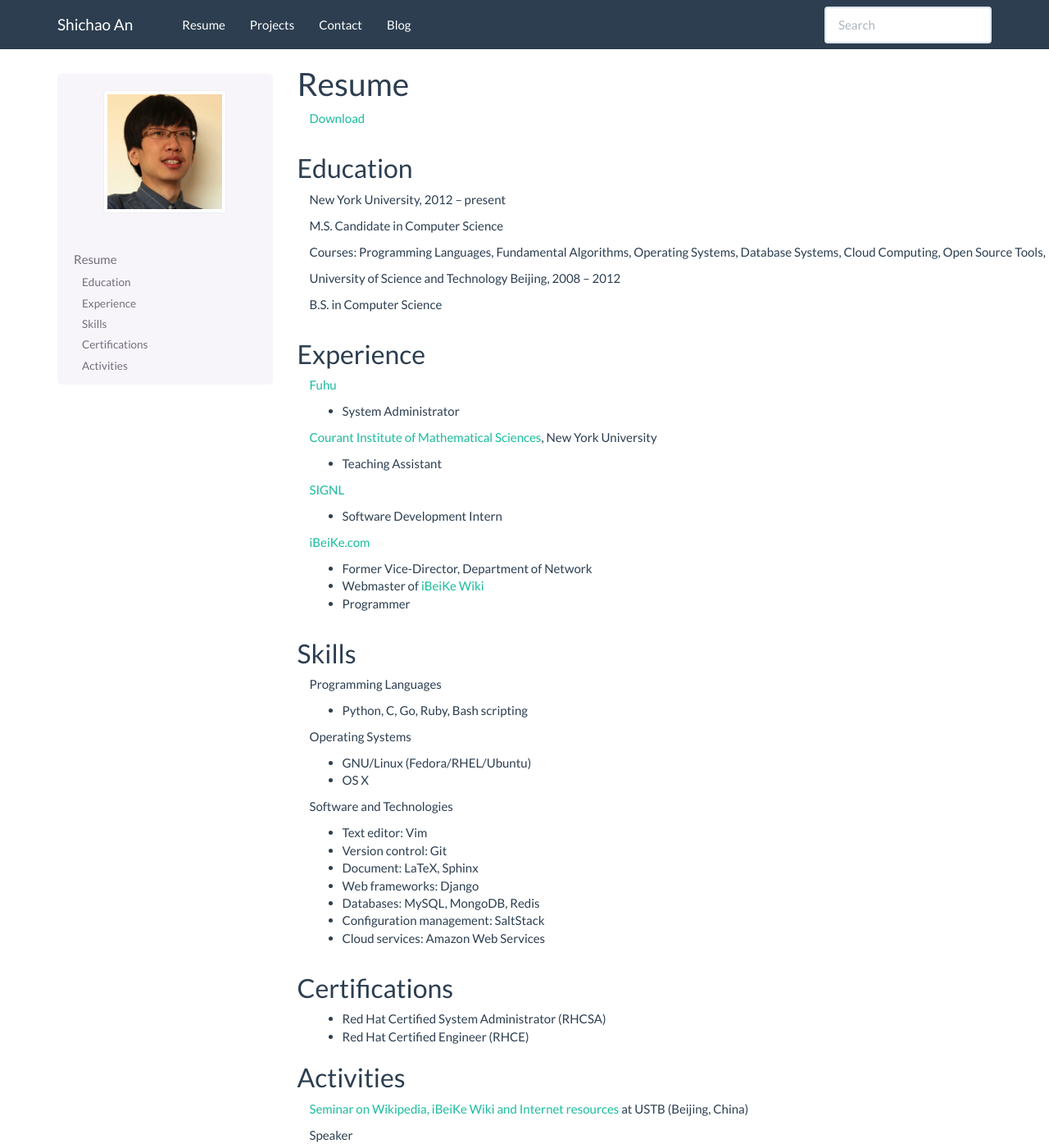
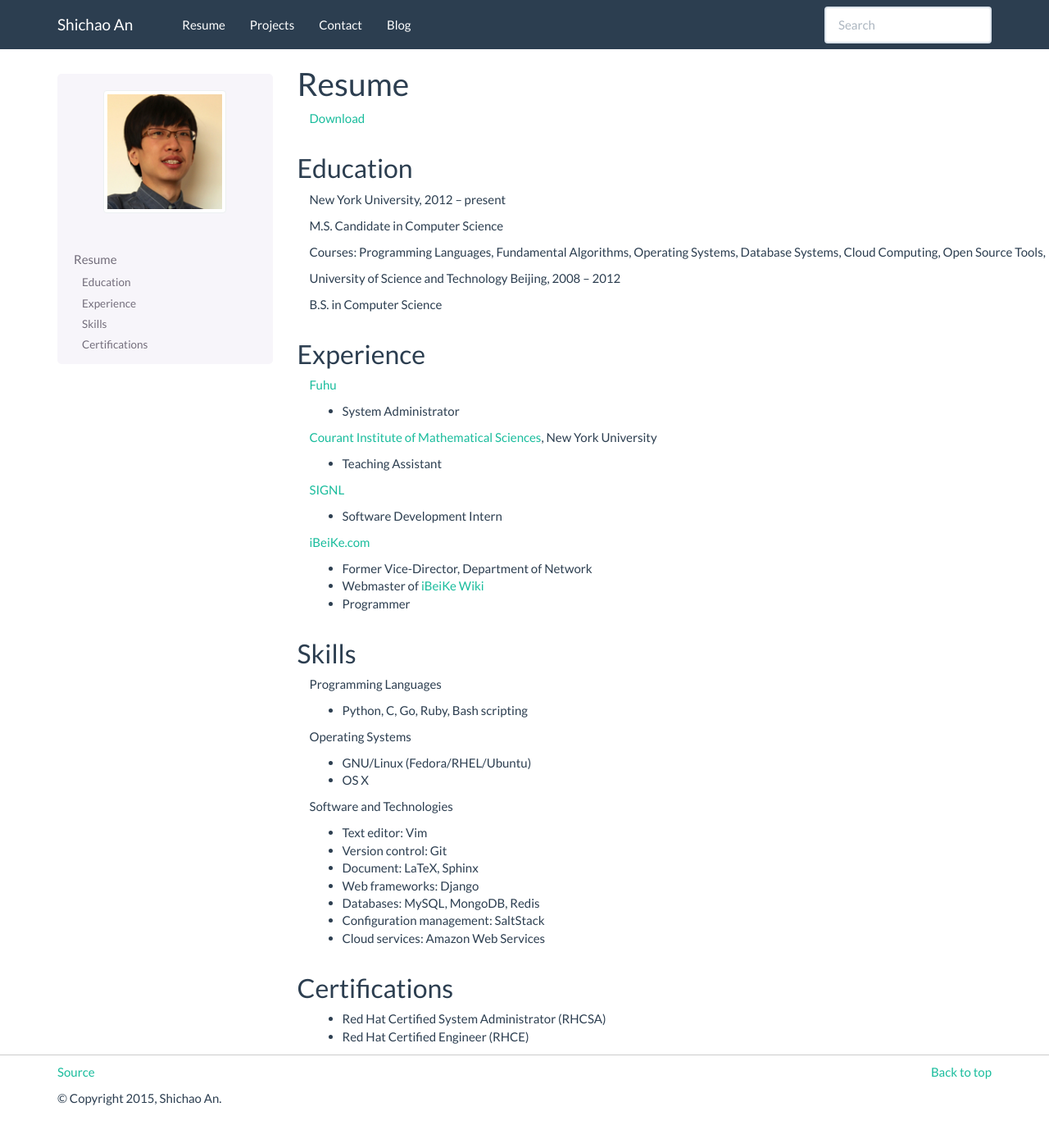
Before and after one commit to NulledExceptions/shichao, a Sphinx documentation site: the page built from source/resume.rst, in a window 1280 px wide and 1400 px high. Shown: the whole window at 82% size. Built offline with Sphinx 7.4.7, drawn with Linux system fonts in a browser that asks for light colours.

Commit message:
Removed activities

```diff
--- a/source/resume.rst
+++ b/source/resume.rst
@@ -103,15 +103,5 @@
     * Red Hat Certified System Administrator (RHCSA)
     * Red Hat Certified Engineer (RHCE)
 
-Activities
-==========
-.. container:: section
-
-    `Seminar on Wikipedia, iBeiKe Wiki and Internet resources <http://home.ibeike.com/index.php?option=com_content&view=article&id=423:2010-12-10-08-48-03&catid=59:2010-10-02-19-20-39&Itemid=217>`_ at USTB (Beijing, China)
-
-.. container:: sublist
-
-    Speaker
-
 .. toctree::
    :maxdepth: 2
```
